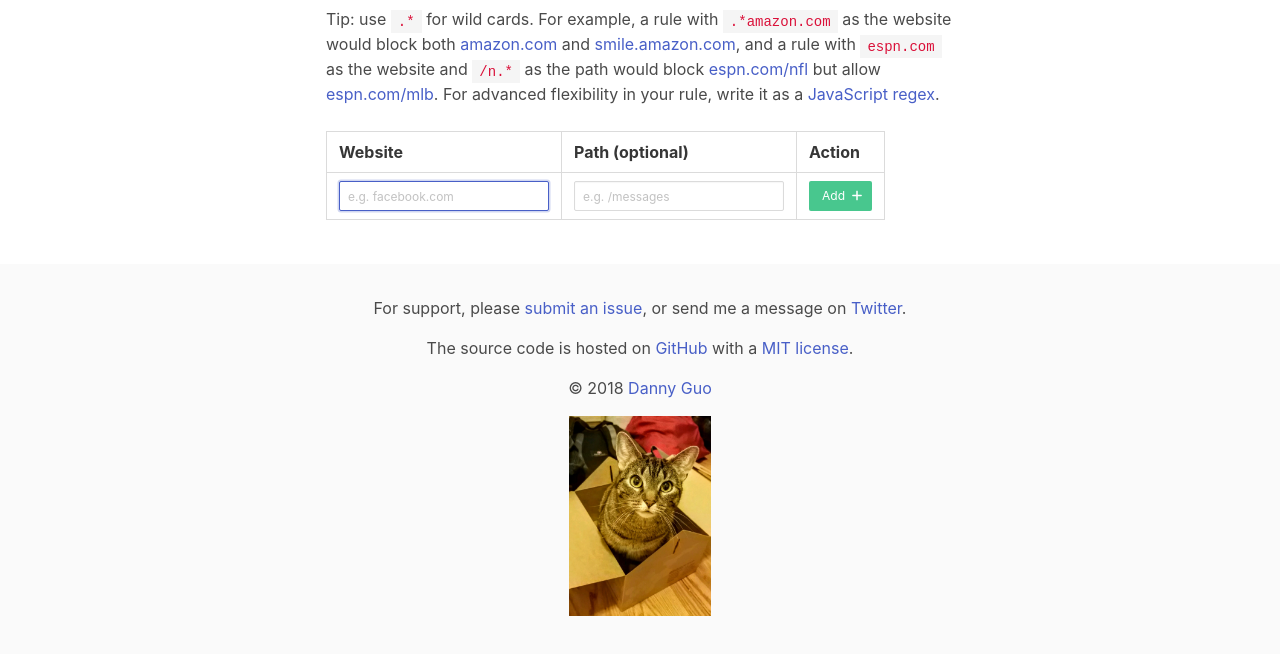
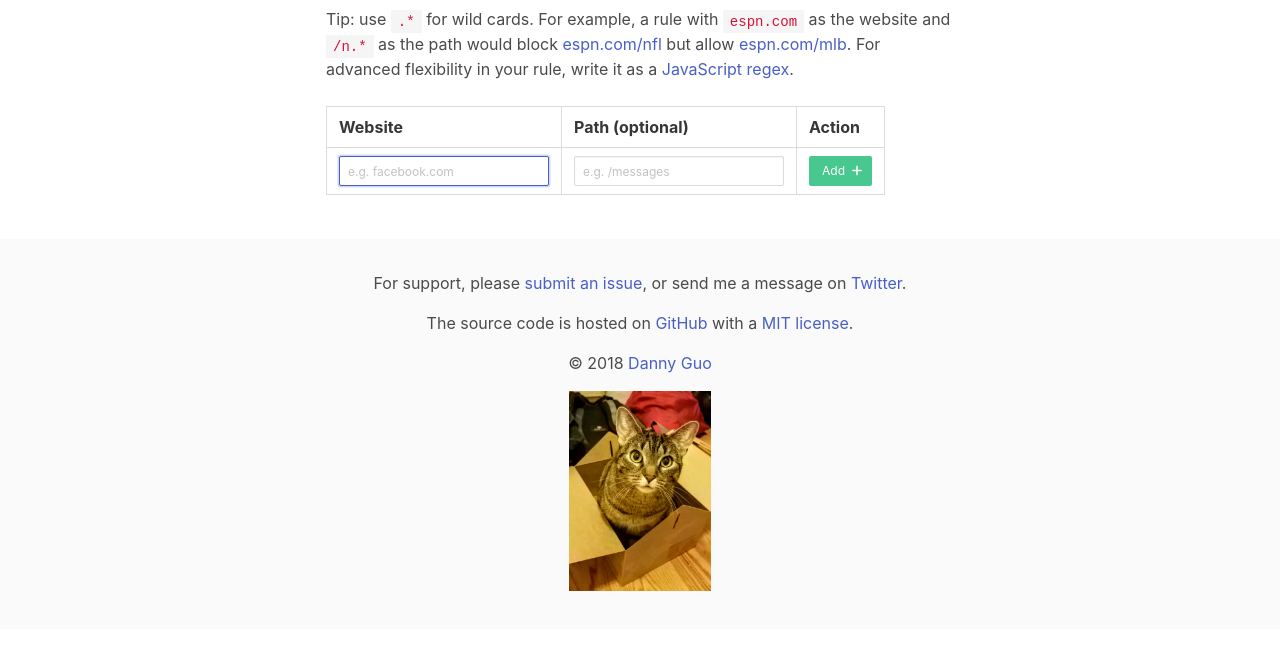
Before and after one commit to dguo/pawblock, a browser extension: page extension/options.html in a window 1280 px wide. Shown: the part 533-1187 px from the top of the page. After the commit the page ends 1162 px from the top, so only its background shows below. Drawn offline with nearby package versions, Linux system fonts and the light colour scheme.

Commit message:
Fix the regex tip

```diff
--- a/extension/options.html
+++ b/extension/options.html
@@ -128,10 +128,7 @@
 
                 <p id="regex-tip">
                     Tip: use <code>.*</code> for wild cards. For example, a
-                    rule with <code>.*amazon.com</code> as the website would
-                    block both <a href="https://amazon.com">amazon.com</a> and
-                    <a href="https://smile.amazon.com">smile.amazon.com</a>,
-                    and a rule with <code>espn.com</code> as the website and
+                    rule with <code>espn.com</code> as the website and
                     <code>/n.*</code> as the path would block
                     <a href="http://espn.com/nfl">espn.com/nfl</a> but allow
                     <a href="http://espn.com/mlb">espn.com/mlb</a>. For advanced
```
